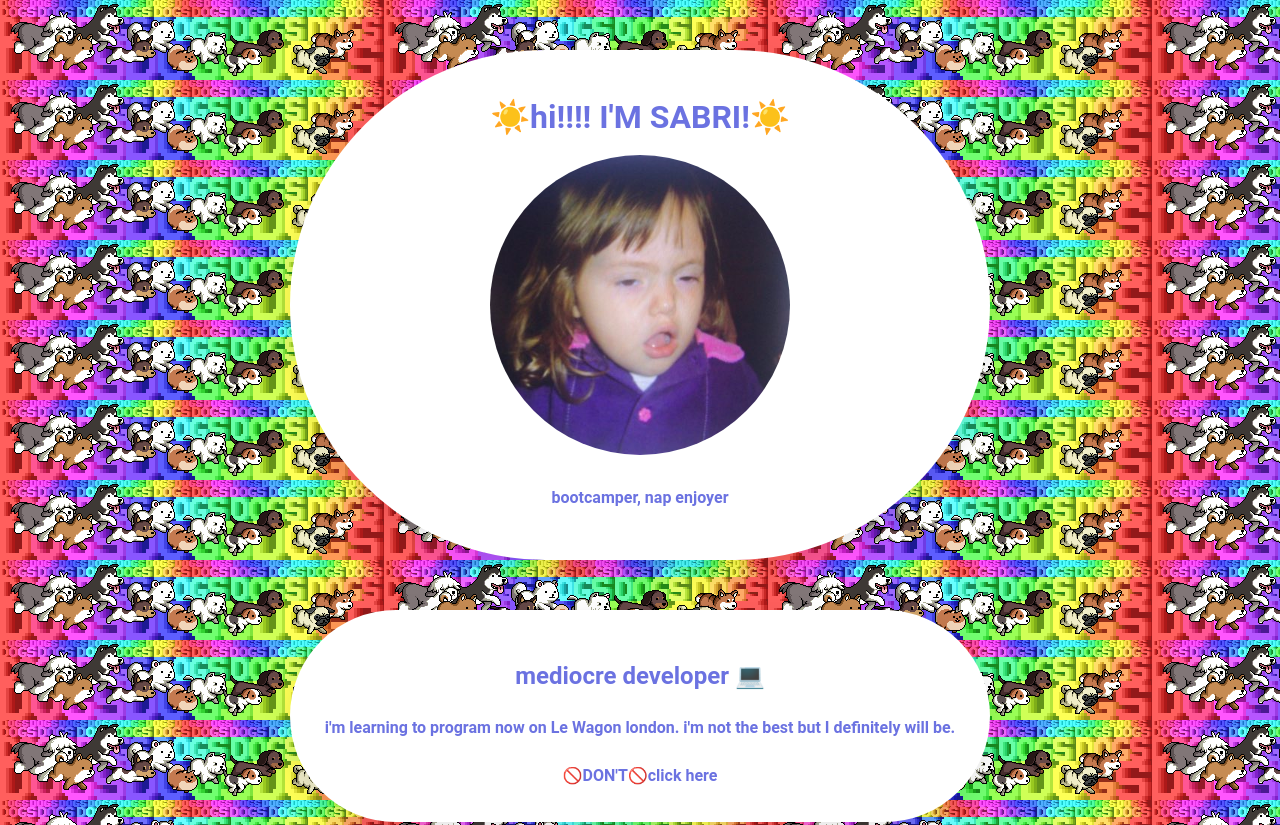
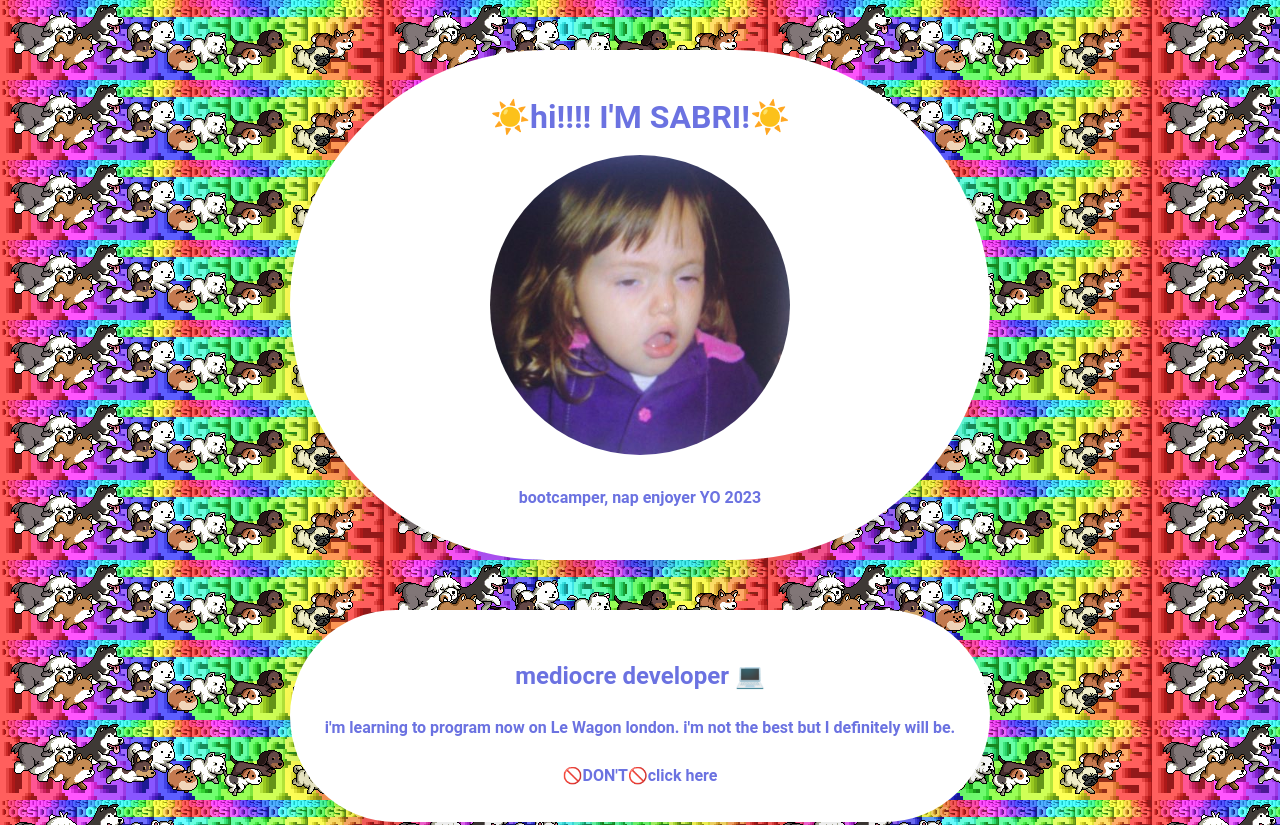
Before and after one commit to sabriws/profile, a plain HTML site: page index.html in a window 1280 px wide. Shown: the top 825 px of the page. Drawn offline with Linux system fonts and the light colour scheme.

Commit message:
Update index.html

```diff
--- a/index.html
+++ b/index.html
@@ -12,7 +12,7 @@
     <h1>☀️hi!!!! I'M SABRI!☀️</h1>
     <img src="images/IMG_4029.JPG" class="img-circle" width="300px" height="300px" alt="this is sabri" style="border-radius: 150px;">
     <p>
-      bootcamper, nap enjoyer
+      bootcamper, nap enjoyer YO 2023
     </p>
     </div>
 
```
